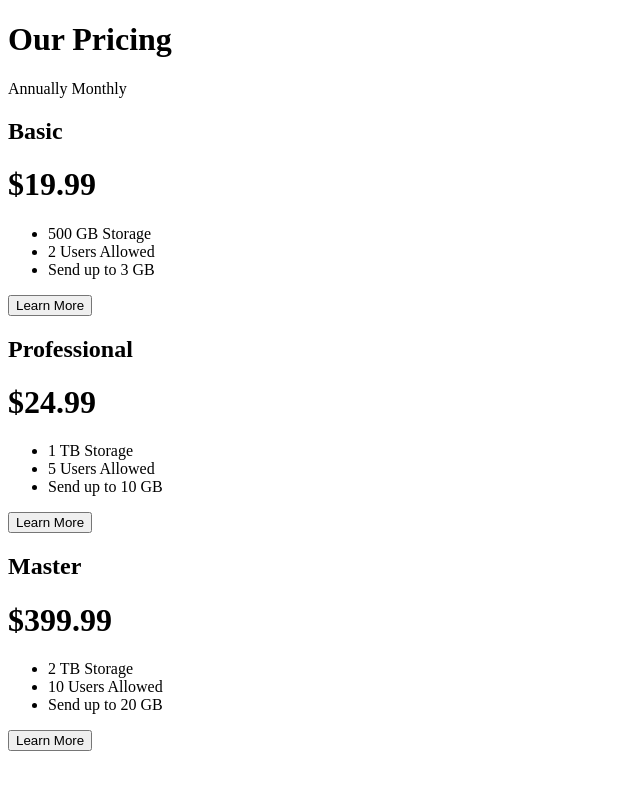
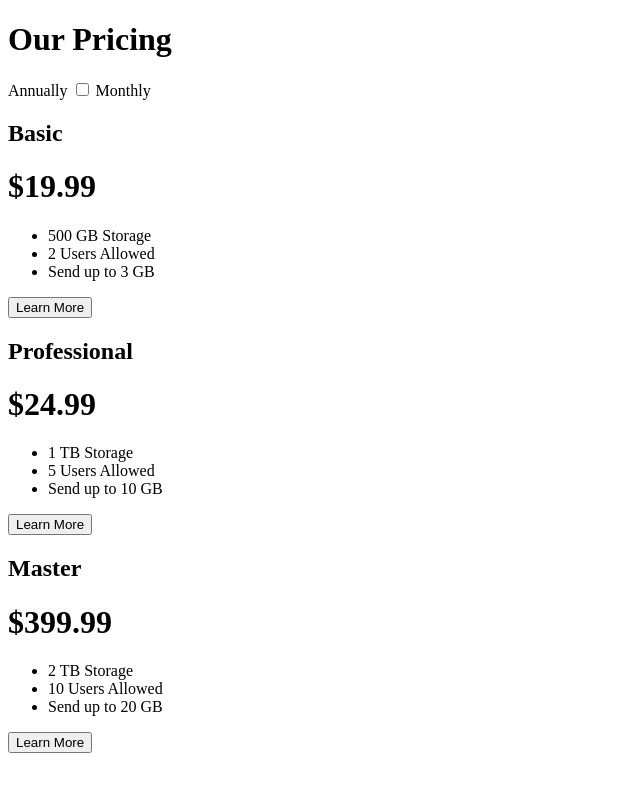
Before and after one commit to isugwoke/Pricing-component-with-toggle, a plain HTML site: page index.html in a window 1280 px wide. Shown: the whole page, without its empty margins (0-640 px from the left). Drawn offline with Linux system fonts and the light colour scheme.

Commit message:
Added toggle button to index.html

```diff
--- a/index.html
+++ b/index.html
@@ -13,8 +13,11 @@
   <div class="container">
     <h1>Our Pricing</h1>
     <div class="toggle-container">
-      Annually
-      Monthly
+      <!-- toggle button -->
+      Annually<label class="switch">
+        <input type="checkbox">
+        <span class="slider"></span>
+    </label>Monthly
     </div>
     <div class="plans-container">
       <div class="basic plan">
```
